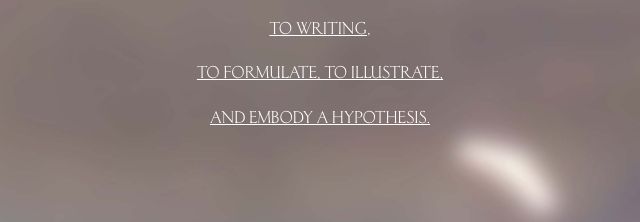
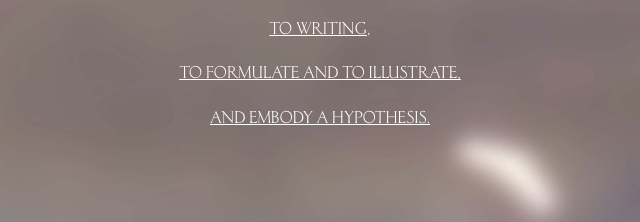
Before and after one commit to weshallhopeforbetterweather/forecastingthefuture-mdc, a plain HTML site: page index.html in a window 1280 px wide. Shown: the part 465-687 px from the top of the page, 320-960 px from the left. Drawn offline with nearby package versions, Linux system fonts and the light colour scheme.

Commit message:
Update index.html

```diff
--- a/index.html
+++ b/index.html
@@ -31,7 +31,7 @@
                 <br>
                 <h4>TO WRITING,</h4>
                 <br>
-                <h4>TO FORMULATE, TO ILLUSTRATE,</h4>
+                <h4>TO FORMULATE AND TO ILLUSTRATE,</h4>
                 <br>
                 <h4>AND EMBODY A HYPOTHESIS.</h4>
                 </a>
```
